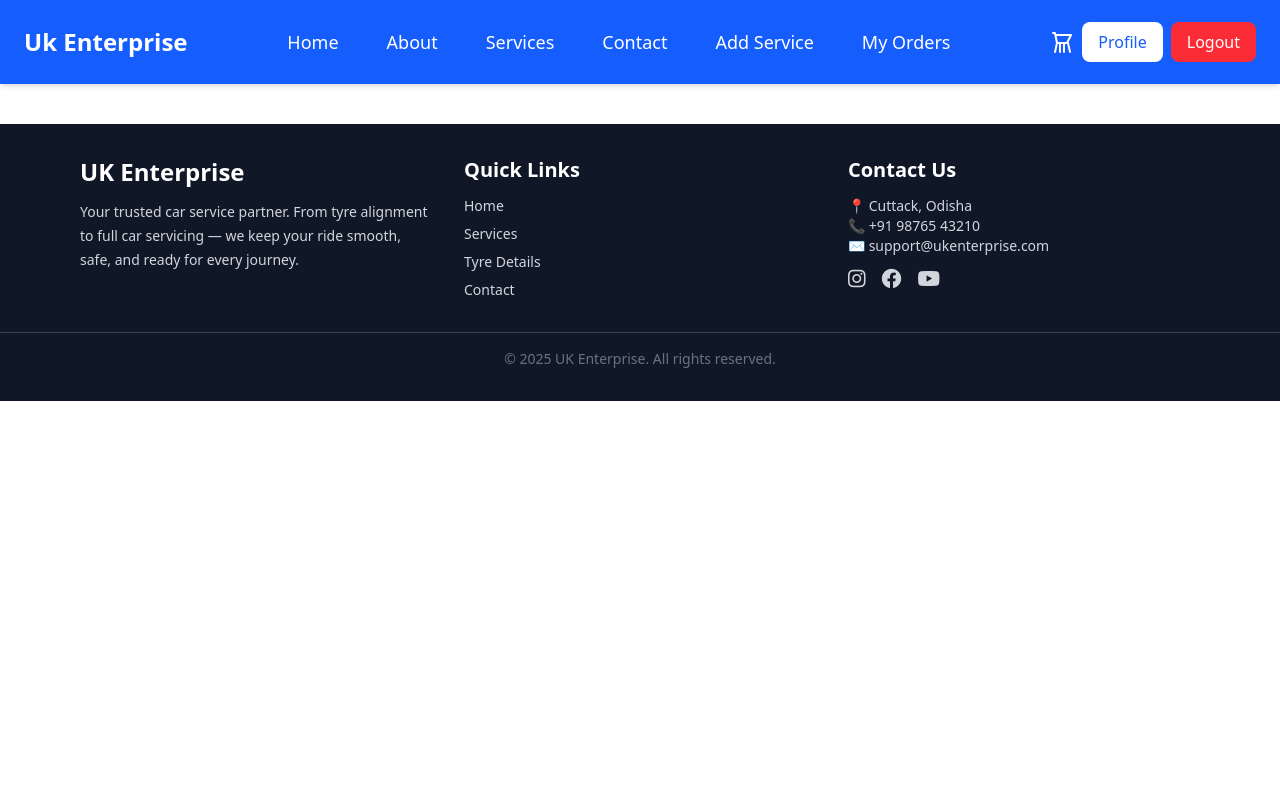
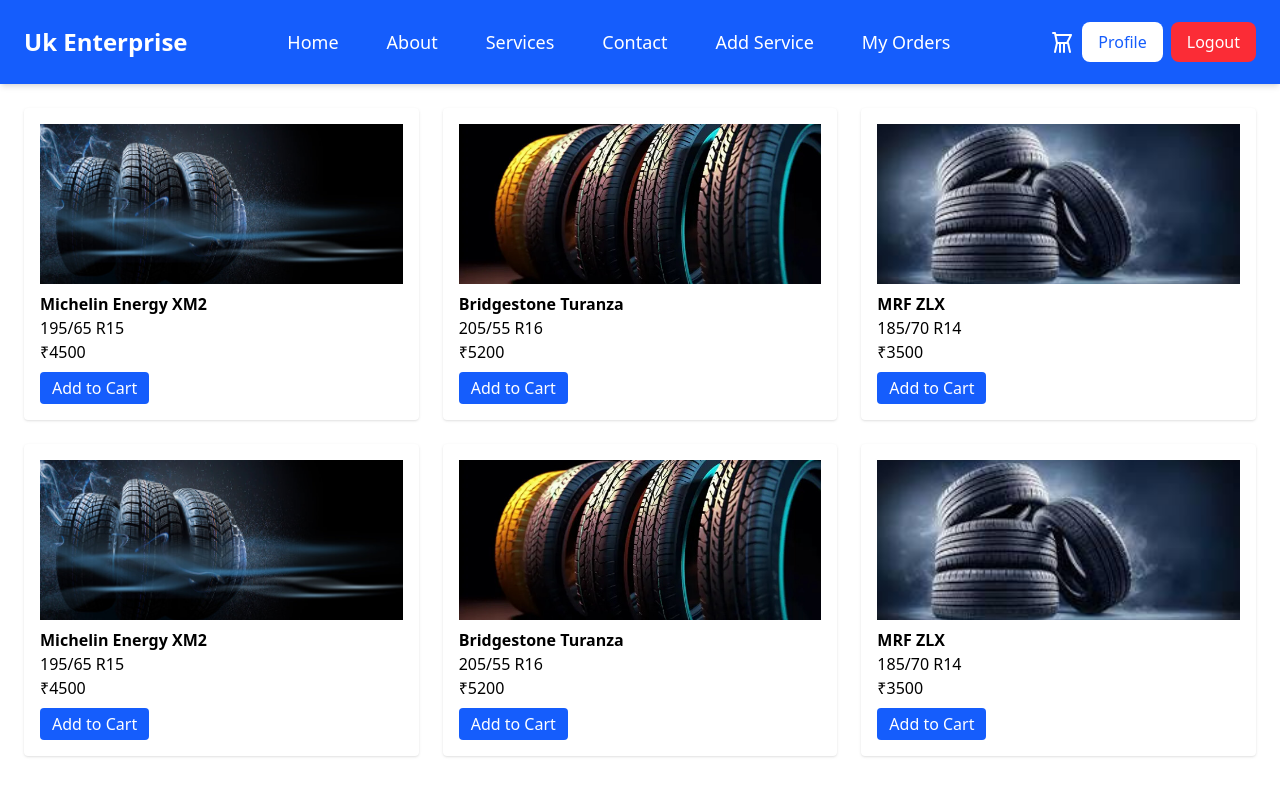
Before and after one commit to enayat-alt/tyreshop, a React (Vite) app: page / in a window 1280 px wide. Shown: the top 800 px of the page. Built offline with nearby package versions, Linux system fonts and the light colour scheme; sample sign-in values are in the browser's storage.

Commit message:
private routes

```diff
--- a/src/Components/PrivateRoute.jsx
+++ b/src/Components/PrivateRoute.jsx
@@ -1,8 +1,24 @@
+// // PrivateRoute.jsx
+// import React from "react";
+// import { Navigate } from "react-router-dom";
+
+// const PrivateRoute = ({ children }) => {
+//   const user = JSON.parse(localStorage.getItem("loggedInUser"));
+
+//   if (!user) {
+//     // Not logged in, redirect to login
+//     return <Navigate to="/login" replace />;
+//   }
+
+//   return children;
+// };
+
+// export default PrivateRoute;
 // PrivateRoute.jsx
 import React from "react";
-import { Navigate } from "react-router-dom";
+import { Navigate, Outlet } from "react-router-dom";
 
-const PrivateRoute = ({ children }) => {
+const PrivateRoute = () => {
   const user = JSON.parse(localStorage.getItem("loggedInUser"));
 
   if (!user) {
@@ -10,7 +26,8 @@
     return <Navigate to="/login" replace />;
   }
 
-  return children;
+  // ✅ Render nested child routes
+  return <Outlet />;
 };
 
 export default PrivateRoute;
```
